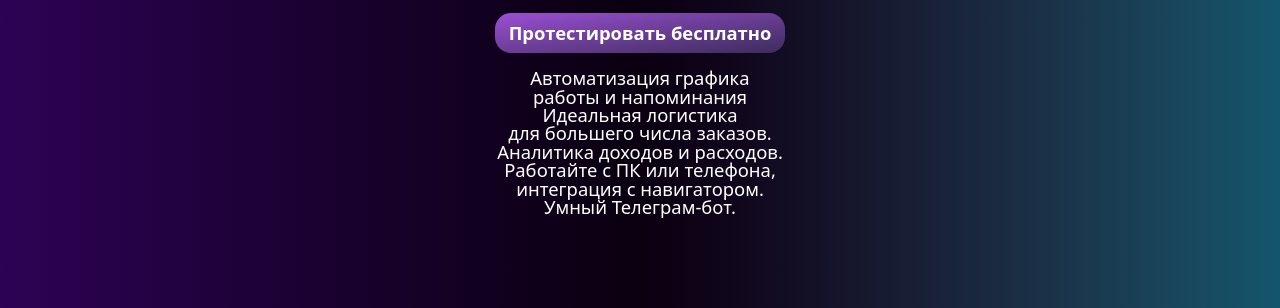
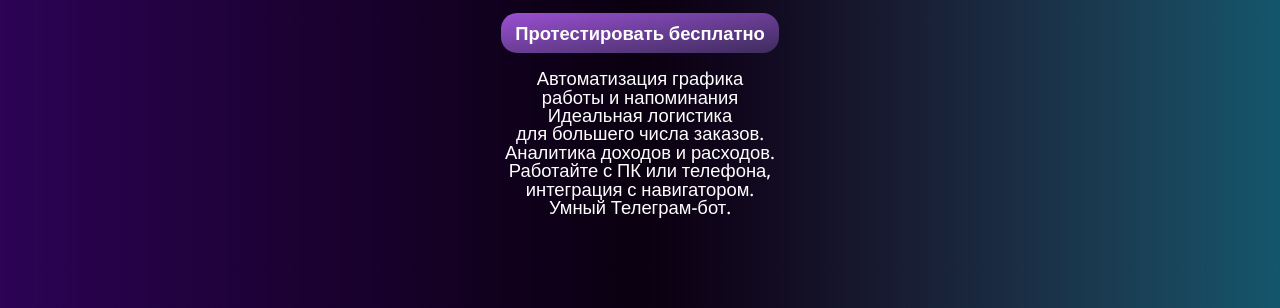
Before and after one commit to fire8327/Neiroseptik, a website: page index.html in a window 1280 px wide. Shown: the part 492-800 px from the top of the page. Drawn offline with nearby package versions, Linux system fonts and the light colour scheme.

Commit message:
feat: font

```diff
--- a/Assets/CSS/input.css
+++ b/Assets/CSS/input.css
@@ -1 +1,8 @@
+@import url('https://fonts.googleapis.com/css2?family=Open+Sans:ital,wght@0,300..800;1,300..800&display=swap');
 @import "tailwindcss";
+
+body {
+    font-family: "Open Sans", sans-serif;
+    font-optical-sizing: auto;
+    font-style: normal;
+}
--- a/index.html
+++ b/index.html
@@ -24,7 +24,7 @@
             Верните себе 2 часа <br>
             свободного времени каждый день.
         </p>
-        <a href="https://www.google.com/?hl=ru" target="_blank" class="text-[2.3svh] px-3.5 h-[5vh] font-semibold flex items-center justify-center bg-linear-to-br from-[#9C4FD5] to-[#3D2C5C] rounded-2xl transition-all duration-300 hover:opacity-80 active:opacity-50">Протестировать бесплатно</a>
+        <a href="https://www.google.com/?hl=ru" target="_blank" class="text-[2.3svh] px-3.5 h-[5vh] font-semibold flex items-center justify-center bg-linear-to-br from-[#9C4FD5] to-[#3D2C5C] rounded-2xl">Протестировать бесплатно</a>
         <p class="text-[2.3svh] leading-[100%] font-medium">
             Автоматизация графика <br>
             работы и напоминания <br>
```
Also changed, not shown: Assets/CSS/output.css.
